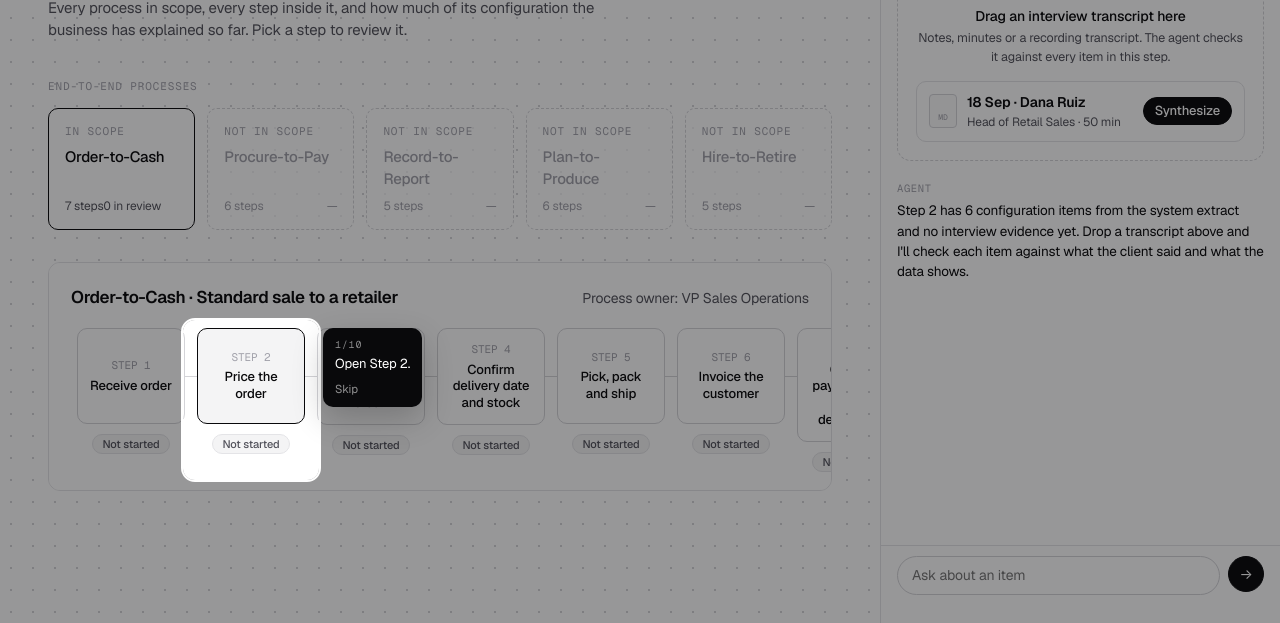
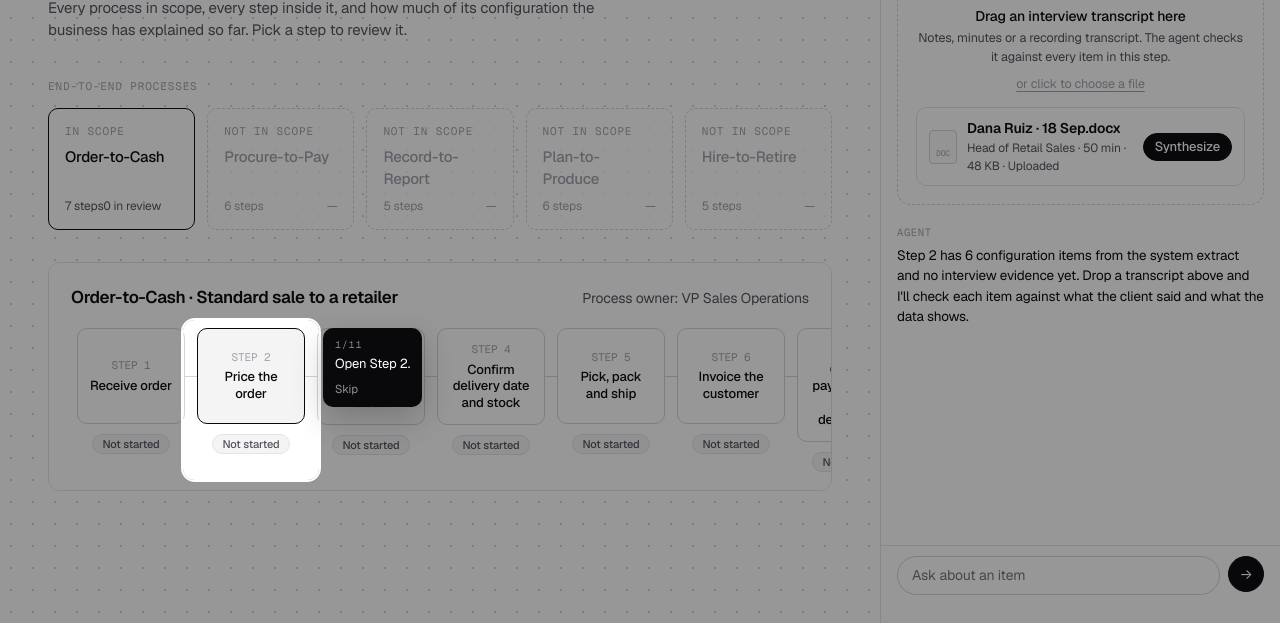
Before and after one commit to krystal-ll/tessera-discovery-prototype, a plain HTML site: page app/index.html in a window 1280 px wide. Shown: the part 177-800 px from the top of the page. Drawn offline with nearby package versions, Linux system fonts and the light colour scheme.

Commit message:
Fixing interaction of instruction
Co-Authored-By: Claude Fable 5.1 <noreply@anthropic.com>

```diff
--- a/app/index.html
+++ b/app/index.html
@@ -234,13 +234,19 @@
   .drop svg { width: 36px; height: 36px; stroke: var(--ink-3); fill: none; stroke-width: 1.4; margin-bottom: 8px; }
   .drop .t { font-weight: 500; color: var(--ink); }
   .drop .s { font-size: 12.5px; margin-top: 2px; }
+  .drop .pick { color: var(--ink-3); margin-top: 8px; text-decoration: underline; text-underline-offset: 3px; }
+  .drop:not(.done) { cursor: pointer; }
+  .drop.has .pick { display: none; }
+  .drop.has .tfile { animation: rise .25s ease; }
+  @keyframes rise { from { opacity: 0; transform: translateY(6px) } to { opacity: 1; transform: none } }
   .drop .tfile { margin-top: 14px; display: flex; align-items: center; gap: 10px; text-align: left; border: 1px solid var(--line); border-radius: 10px; padding: 10px 12px; background: var(--ground); color: var(--ink); }
   .drop .tfile .fi { width: 28px; height: 34px; border: 1px solid var(--line-2); border-radius: 4px; position: relative; flex: none; background: var(--ground-2); }
-  .drop .tfile .fi::after { content: "MD"; position: absolute; left: 0; right: 0; bottom: 4px; font-family: var(--mono); font-size: 8px; text-align: center; color: var(--ink-3); }
+  .drop .tfile .fi::after { content: "DOC"; position: absolute; left: 0; right: 0; bottom: 4px; font-family: var(--mono); font-size: 8px; text-align: center; color: var(--ink-3); }
   .drop .tfile small { display: block; color: var(--ink-2); font-size: 12px; }
   .drop .tfile .btn { margin-left: auto; }
   .drop.done { border-style: solid; border-color: var(--line); padding: 12px 16px; }
   .drop.done svg, .drop.done .t, .drop.done .s { display: none; }
+  .drop.done { cursor: default; }
   .drop.done .tfile { margin-top: 0; border: 0; padding: 0; }
 
   .thread { flex: 1; overflow: auto; padding: 4px 16px 14px; display: flex; flex-direction: column; gap: 14px; }
@@ -360,7 +366,8 @@
       <svg viewBox="0 0 24 24" aria-hidden="true"><path d="M14 3H7a2 2 0 0 0-2 2v14a2 2 0 0 0 2 2h10a2 2 0 0 0 2-2V8z"/><path d="M14 3v5h5"/><path d="M9 13h6M9 17h6"/></svg>
       <div class="t">Drag an interview transcript here</div>
       <div class="s">Notes, minutes or a recording transcript. The agent checks it against every item in this step.</div>
-      <div class="tfile"><span class="fi"></span><div><b>18 Sep · Dana Ruiz</b><small>Head of Retail Sales · 50 min</small></div><button class="btn small" id="synth">Synthesize</button></div>
+      <div class="s pick">or click to choose a file</div>
+      <div class="tfile" id="tfile" hidden><span class="fi"></span><div><b>Dana Ruiz · 18 Sep.docx</b><small>Head of Retail Sales · 50 min · 48 KB · Uploaded</small></div><button class="btn small" id="synth">Synthesize</button></div>
     </div>
     <div class="thread" id="thread"></div>
     <div class="compose">
@@ -569,10 +576,12 @@
     (CHAT.prompts[id] || []).forEach(t => { const b = el('button', null, esc(t)); b.addEventListener('click', () => { wrap.remove(); ask(t); tour.emit('prompted'); }); wrap.appendChild(b); });
     return wrap;
   }
-  $('#synth').addEventListener('click', synthesize);
+  $('#synth').addEventListener('click', e => { e.stopPropagation(); synthesize(); });
   const drop = $('#drop');
+  function uploaded() { if (drop.classList.contains('has')) return; drop.classList.add('has'); $('#tfile').hidden = false; $('#drop .t').textContent = 'Transcript added'; $('#drop .s:not(.pick)').textContent = 'Synthesize to check it against every item in this step.'; tour.emit('uploaded'); }
+  drop.addEventListener('click', () => { if (!state.synthesized) uploaded(); });
   ['dragenter', 'dragover'].forEach(ev => drop.addEventListener(ev, e => { e.preventDefault(); drop.classList.add('over'); }));
-  ['dragleave', 'drop'].forEach(ev => drop.addEventListener(ev, e => { e.preventDefault(); drop.classList.remove('over'); if (ev === 'drop') synthesize(); }));
+  ['dragleave', 'drop'].forEach(ev => drop.addEventListener(ev, e => { e.preventDefault(); drop.classList.remove('over'); if (ev === 'drop') uploaded(); }));
 
   function setScope(id) { state.scope = id; const s = $('#scope'); if (!id) { s.className = 'scope'; s.innerHTML = ''; return; } const f = M.node_fields.find(x => x.id === id); s.className = 'scope show'; s.innerHTML = `About <b>${num(id)} · ${esc(f.label)}</b><button class="x" aria-label="Clear">×</button>`; s.querySelector('.x').addEventListener('click', () => { state.selected = null; setScope(null); renderItems(); }); }
   function answerFor(text) {
@@ -604,10 +613,11 @@
     const veil = $('#tour-veil'), spot = $('#tour-spot'), card = $('#tour-card');
     const steps = [
       { key: 'Locate', target: () => $('.step.current'), text: 'Open Step 2.', on: 'step-open' },
-      { key: 'Start with the interview', target: () => $('#drop'), text: 'Add the interview.', on: 'started', pre: () => openAgent() },
+      { key: 'Add the interview', target: () => $('#drop'), text: 'Add the interview.', on: 'uploaded', pre: () => openAgent() },
+      { key: 'Synthesize', target: () => $('#synth'), text: 'Synthesize.', on: 'started', wait: 350 },
       { key: 'The agent works', target: () => $('#thread .run'), text: 'Checking the interview against the six items.', on: 'synthesized', wait: 700 },
       { key: 'Verdicts', target: () => $('#items'), text: 'Every item has a verdict. Four need you.', next: true, pre: () => document.querySelector('.stage').scrollTo({ top: 0 }) },
-      { key: 'A match', target: () => $('.item[data-id="F1"] .row'), text: 'Open item 1, a match.', on: 'open-1' },
+      { key: 'A match', target: () => $('.item[data-id="F1"] .row'), text: 'Open item 1, a match.', on: 'open-1', hold: 'Look around, then Next.' },
       { key: 'A gap', target: () => $('.item[data-id="F3"] .row'), text: 'Open item 3, a gap.', on: 'open-3', pre: () => { state.open.delete('F1'); renderItems(); } },
       { key: 'Ask why', target: () => $('button[data-ask="F3"]'), text: 'Ask why.', on: 'asked', pre: () => document.querySelector('.item[data-id="F3"]')?.scrollIntoView({ block: 'start', behavior: 'smooth' }) },
       { key: 'Dig in', target: () => $('#thread .prompts'), text: 'Pick a question.', on: 'prompted', wait: 300 },
@@ -630,7 +640,7 @@
     const tick = () => { if (active) { place(); raf = requestAnimationFrame(tick); } };
     const clear = () => { document.querySelectorAll('.tour-target').forEach(x => x.classList.remove('tour-target')); };
     const show = () => {
-      current = steps[i]; clear(); current.pre?.();
+      current = steps[i]; current.held = false; clear(); current.pre?.();
       setTimeout(() => {
         const t = current.target(); if (!t) { return next(); }
         t.classList.add('tour-target'); t.closest('.agent')?.classList.add('tour-target'); t.scrollIntoView({ block: 'nearest', behavior: 'smooth' });
@@ -645,7 +655,7 @@
     card.querySelector('.skip').textContent = 'Skip'; card.querySelector('.skip').addEventListener('click', stop);
     card.querySelector('.next').addEventListener('click', next);
     veil.addEventListener('click', e => e.stopPropagation());
-    return { start, stop, emit: ev => { if (active && current && current.on === ev) next(); } };
+    return { start, stop, emit: ev => { if (!(active && current && current.on === ev)) return; if (current.hold && !current.held) { current.held = true; card.querySelector('p').textContent = current.hold; card.querySelector('.next').hidden = false; place(); return; } next(); } };
   })();
   $('#tour-restart').addEventListener('click', () => { location.reload(); });
 
```
Also changed, not shown: app/template.html (+18 -8 lines), docs/index.html (+18 -8 lines).
